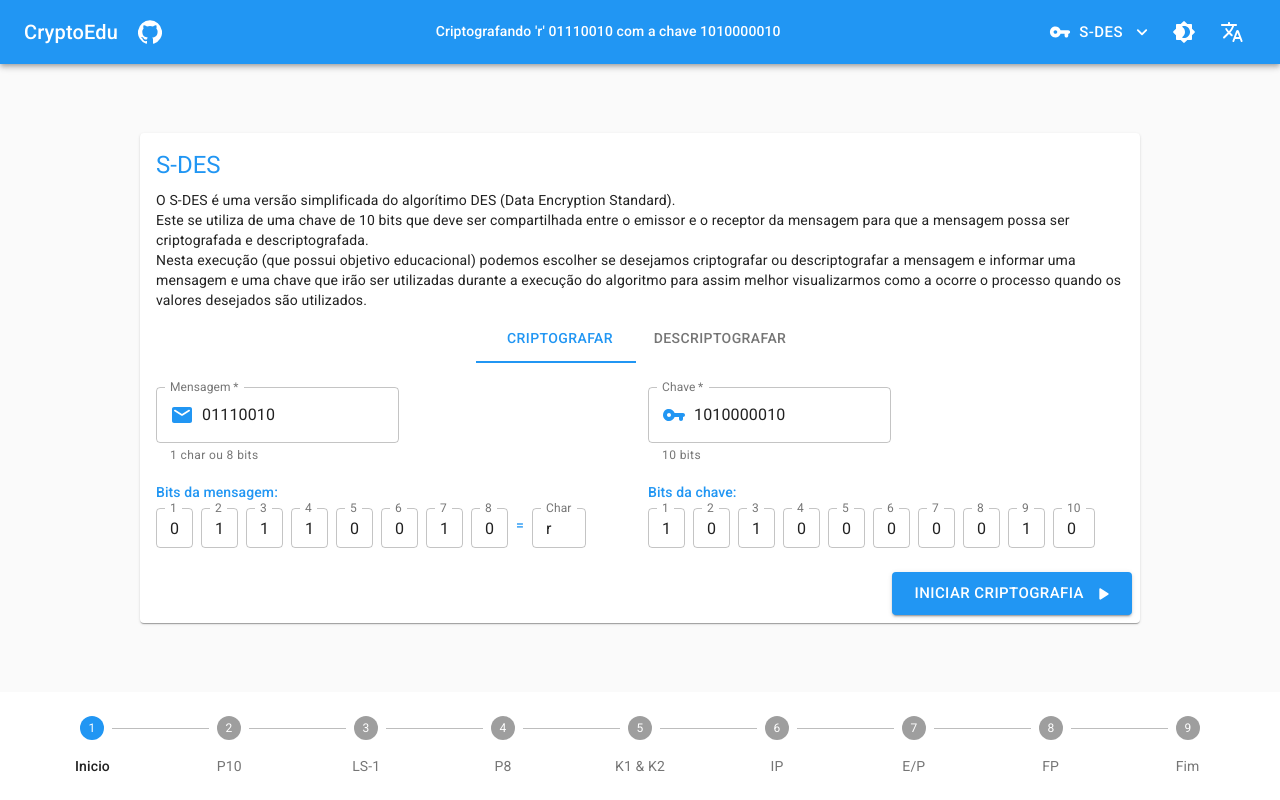
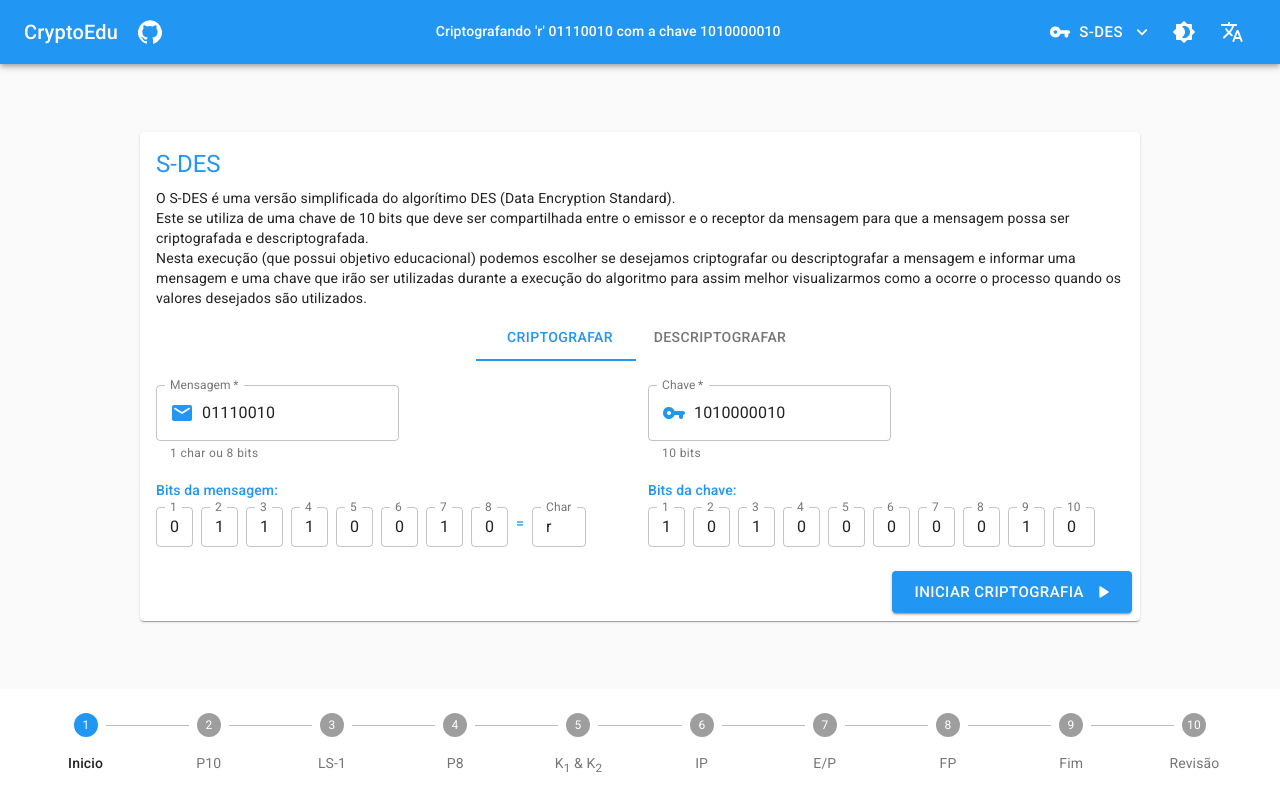
Before and after one commit to TanielianVB/CryptoEdu, a React (Create React App) app in the folder cryptoedu-app/: page / in a window 1280 px wide. Built offline with nearby package versions, Linux system fonts and the light colour scheme.

Commit message:
Enhanced steps label

```diff
--- a/cryptoedu-app/src/pages/app/App.tsx
+++ b/cryptoedu-app/src/pages/app/App.tsx
@@ -63,8 +63,21 @@ const formatArray = (array: number[]) => {
   return (char ? "'" + char + "' " : "") + array.join("");
 };
 
-const getSteps = () => {
-  return ["Inicio", "P10", "LS-1", "P8", "K1 & K2", "IP", "E/P", "FP", "Fim"];
+const getSteps = (): React.ReactNode[] => {
+  return [
+    "Inicio",
+    "P10",
+    "LS-1",
+    "P8",
+    <>
+      K<sub>1</sub> & K<sub>2</sub>
+    </>,
+    "IP",
+    "E/P",
+    "FP",
+    "Fim",
+    "Revisão",
+  ];
 };
 
 function App() {
@@ -482,8 +495,8 @@ function App() {
           alternativeLabel
           className={classes.stepper}
         >
-          {getSteps().map((label) => (
-            <Step key={label}>
+          {getSteps().map((label, index) => (
+            <Step key={index}>
               <StepLabel>{label}</StepLabel>
             </Step>
           ))}
```
